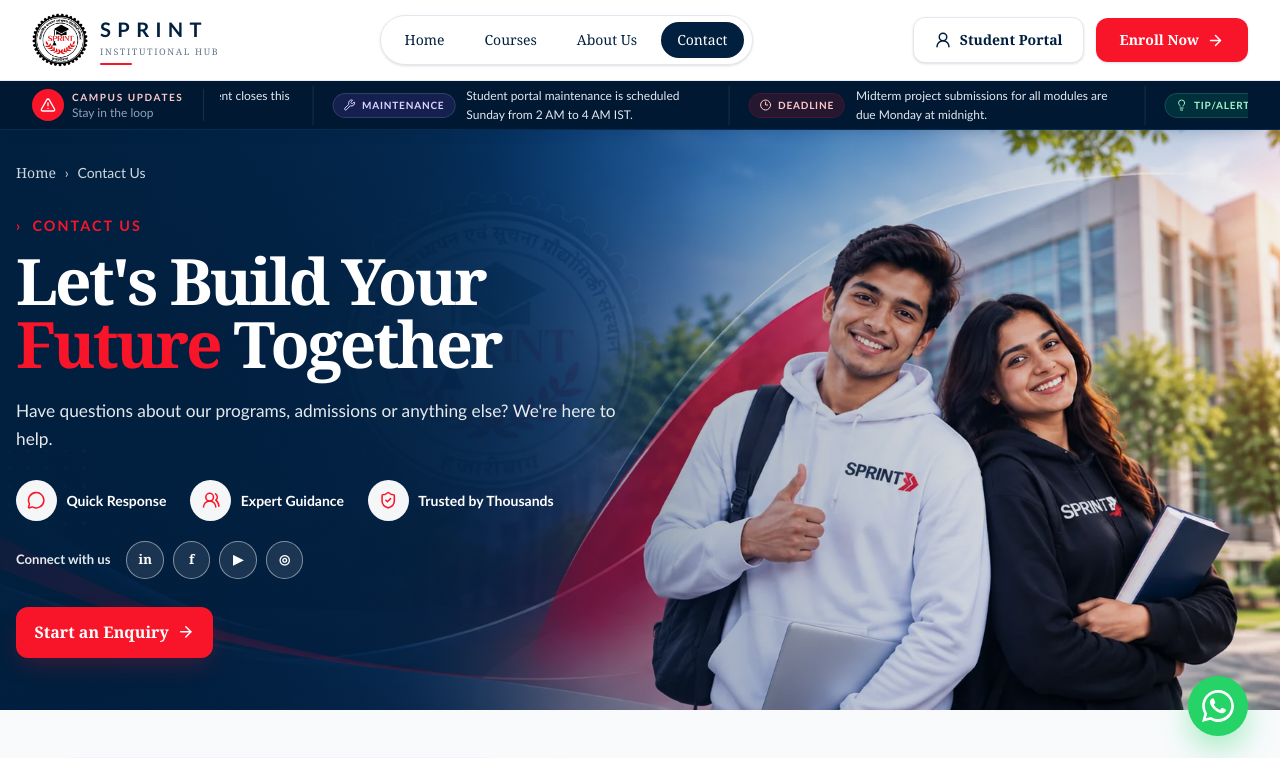
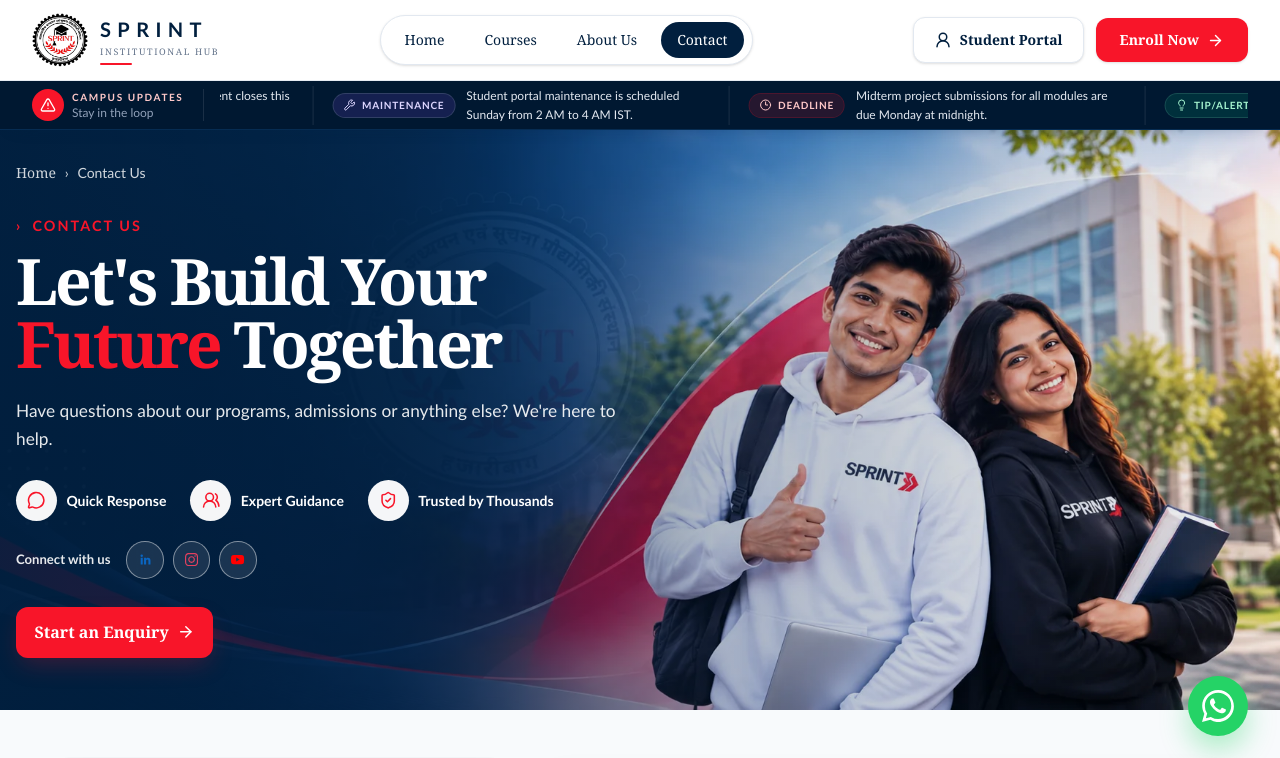
Before and after one commit to ITWala2025/Sprint_HB, a Next.js app: page /contact in a window 1280 px wide. Shown: the top 758 px of the page. Built offline with nearby package versions, Linux system fonts and the light colour scheme.

Commit message:
feat: enhance ContactHero component with social media links; update styles for checkbox interactions

```diff
--- a/src/components/contact/ContactHero.jsx
+++ b/src/components/contact/ContactHero.jsx
@@ -8,12 +8,22 @@ import {
   ShieldCheck,
   UsersRound,
 } from "lucide-react";
+import { BiLogoLinkedin } from "react-icons/bi";
+import { SiInstagram, SiYoutube } from "react-icons/si";
+
+import siteConfig from "@/config/site.config.json";
 
 const trustPoints = [
   { icon: MessageCircle, label: "Quick Response" },
   { icon: UsersRound, label: "Expert Guidance" },
   { icon: ShieldCheck, label: "Trusted by Thousands" },
 ];
+
+const socialIcons = {
+  linkedin: { component: BiLogoLinkedin, color: "#0a66c2" },
+  instagram: { component: SiInstagram, color: "#e4405f" },
+  youtube: { component: SiYoutube, color: "#ff0000" },
+};
 
 export default function ContactHero() {
   return (
@@ -48,8 +58,7 @@ export default function ContactHero() {
           </p>
 
           <h1 id="contact-hero-title">
-            Let&apos;s Build Your{" "}
-            <span>Future</span> Together
+            Let&apos;s Build Your <span>Future</span> Together
           </h1>
 
           <p className="contact-hero__description">
@@ -70,54 +79,37 @@ export default function ContactHero() {
               </div>
             ))}
           </div>
-          {/* Social Media Links */}
+
           <div className="contact-hero__socials">
-            <span className="contact-hero__socials-label">
-              Connect with us
-            </span>
+            <span className="contact-hero__socials-label">Connect with us</span>
+            <div className="contact-hero__socials-list">
+              {siteConfig.socials.map((social) => {
+                const socialIcon = socialIcons[social.icon];
 
-            <div className="contact-hero__socials-list">
-              {/* LinkedIn */}
-              <a
-                href="https://www.linkedin.com/company/sprint-school-of-professional-studies-information-technology"
-                className="contact-hero__social-link"
-                aria-label="SPRINT on LinkedIn"
-                target="_blank"
-                rel="noopener noreferrer"
-              >
-                in
-              </a>
+                if (!socialIcon) return null;
 
-              {/* Facebook */}
-              <a
-                href="#"
-                className="contact-hero__social-link"
-                aria-label="SPRINT on Facebook"
-              >
-                f
-              </a>
+                const Icon = socialIcon.component;
 
-              {/* YouTube */}
-              <a
-                href="#"
-                className="contact-hero__social-link"
-                aria-label="SPRINT on YouTube"
-              >
-                ▶
-              </a>
-
-              {/* Instagram */}
-              <a
-                href="https://www.instagram.com/sprint_natural_elements?utm_source=ig_web_button_share_sheet&stkn=ZDNlZDc0MzIxNw=="
-                className="contact-hero__social-link"
-                aria-label="SPRINT on Instagram"
-                target="_blank"
-                rel="noopener noreferrer"
-              >
-                ◎
-              </a>
+                return (
+                  <a
+                    key={social.label}
+                    href={social.href}
+                    className="contact-hero__social-link"
+                    aria-label={`SPRINT on ${social.label}`}
+                    target="_blank"
+                    rel="noopener noreferrer"
+                  >
+                    <Icon
+                      className="contact-hero__social-icon"
+                      color={socialIcon.color}
+                      aria-hidden="true"
+                    />
+                  </a>
+                );
+              })}
             </div>
           </div>
+
           <Link className="contact-hero__cta" href="#enquiry">
             Start an Enquiry
             <ArrowRight aria-hidden="true" />
--- a/src/css/contact.css
+++ b/src/css/contact.css
@@ -1045,7 +1045,7 @@
 }
 
 .student-course-selector__option:hover {
-  background: var(--color-brand-red-light);
+  background: var(--color-brand-blue-light);
   color: var(--color-brand-navy);
 }
 
@@ -1066,8 +1066,8 @@
 }
 
 .student-course-selector__option input[type="checkbox"]:checked {
-  border-color: var(--color-brand-red);
-  background: var(--color-brand-red);
+  border-color: var(--color-brand-blue);
+  background: var(--color-brand-blue);
 }
 
 .student-course-selector__option input[type="checkbox"]:checked::after {
@@ -1083,7 +1083,7 @@
 }
 
 .student-course-selector__option input[type="checkbox"]:focus-visible {
-  outline: 3px solid rgba(248, 21, 41, 0.15);
+  outline: 3px solid rgba(11, 99, 182, 0.18);
   outline-offset: 2px;
 }
 
@@ -1406,7 +1406,7 @@
 }
 
 .professional-program-selector__option:hover {
-  background: var(--color-brand-red-light);
+  background: var(--color-brand-blue-light);
   color: var(--color-brand-navy);
 }
 
@@ -1433,8 +1433,8 @@
 
 .professional-program-selector__option
   input[type="checkbox"]:checked {
-  border-color: var(--color-brand-red);
-  background: var(--color-brand-red);
+  border-color: var(--color-brand-blue);
+  background: var(--color-brand-blue);
 }
 
 .professional-program-selector__option
@@ -1457,7 +1457,7 @@
 
 .professional-program-selector__option
   input[type="checkbox"]:focus-visible {
-  outline: 3px solid rgba(248, 21, 41, 0.15);
+  outline: 3px solid rgba(11, 99, 182, 0.18);
   outline-offset: 2px;
 }
 
```
